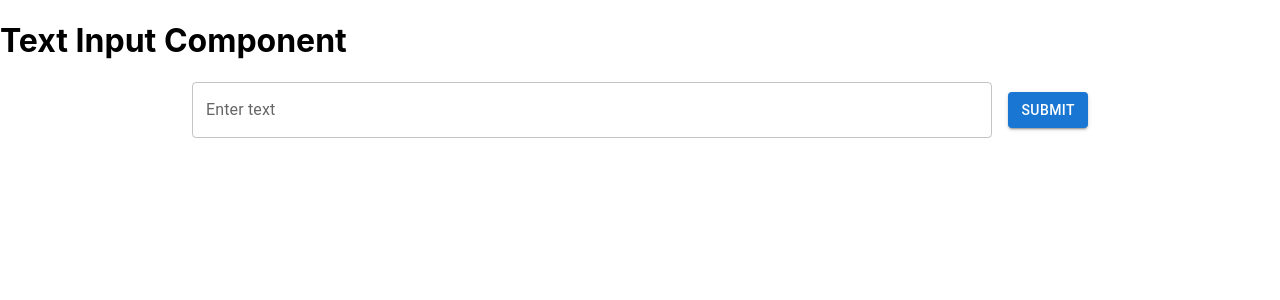
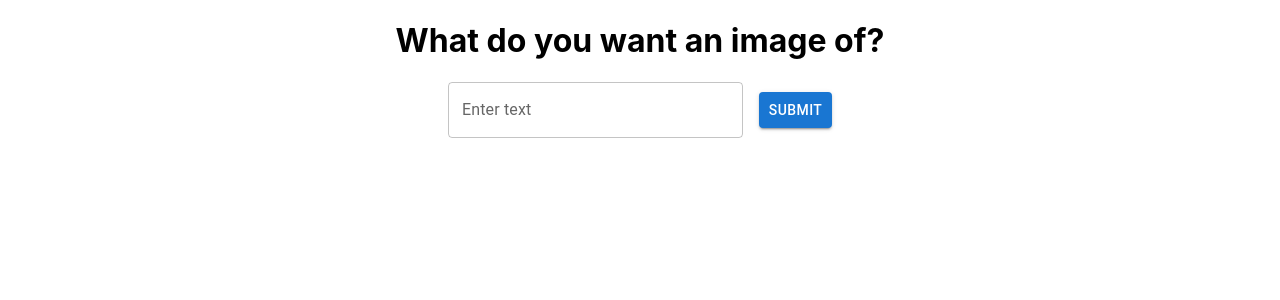
Before and after one commit to saakethkoka/Hackai-Frontend, a React (Create React App) app: page / in a window 1280 px wide. Shown: the top 300 px of the page. Built offline with nearby package versions, Linux system fonts and the light colour scheme.

Commit message:
Good UI, bare bones, presentable

```diff
--- a/src/components/InitialPromptBox.jsx
+++ b/src/components/InitialPromptBox.jsx
@@ -25,7 +25,7 @@ export const InitialPromptBox = ({ onTextSubmit }) => {
                 flexDirection: "row",
                 alignItems: "center",
                 justifyContent: "center",
-                width: "70%",
+                width: "30%",  // Change width here
                 margin: "auto",
             }}
         >
--- a/src/mainPage/mainPage.jsx
+++ b/src/mainPage/mainPage.jsx
@@ -5,12 +5,9 @@ import {questionsAPI, imageAPI} from "../api/UserApi";
 export const MainPage = () => {
   const [questions, setQuestions] = useState([]);
   const [responses, setResponses] = useState([]);
-
   const [image, setImage] = useState("");
-
   const [submittedText, setSubmittedText] = useState("");
   const [submittedImage, setSubmittedImage] = useState("");
-
   const [prompt, setPrompt] = useState("");
 
   const handleTextSubmit = (text) => {
@@ -31,8 +28,8 @@ export const MainPage = () => {
 
   return (
     <>
-            <div>
-                <h1>Text Input Component</h1>
+      <div style={{textAlign: "center"}}>
+        <h1>What do you want an image of?</h1>
         <InitialPromptBox onTextSubmit={handleTextSubmit} />
         {submittedText && (
           <div>
```
Lines whose indentation alone changed are shown as unchanged.
